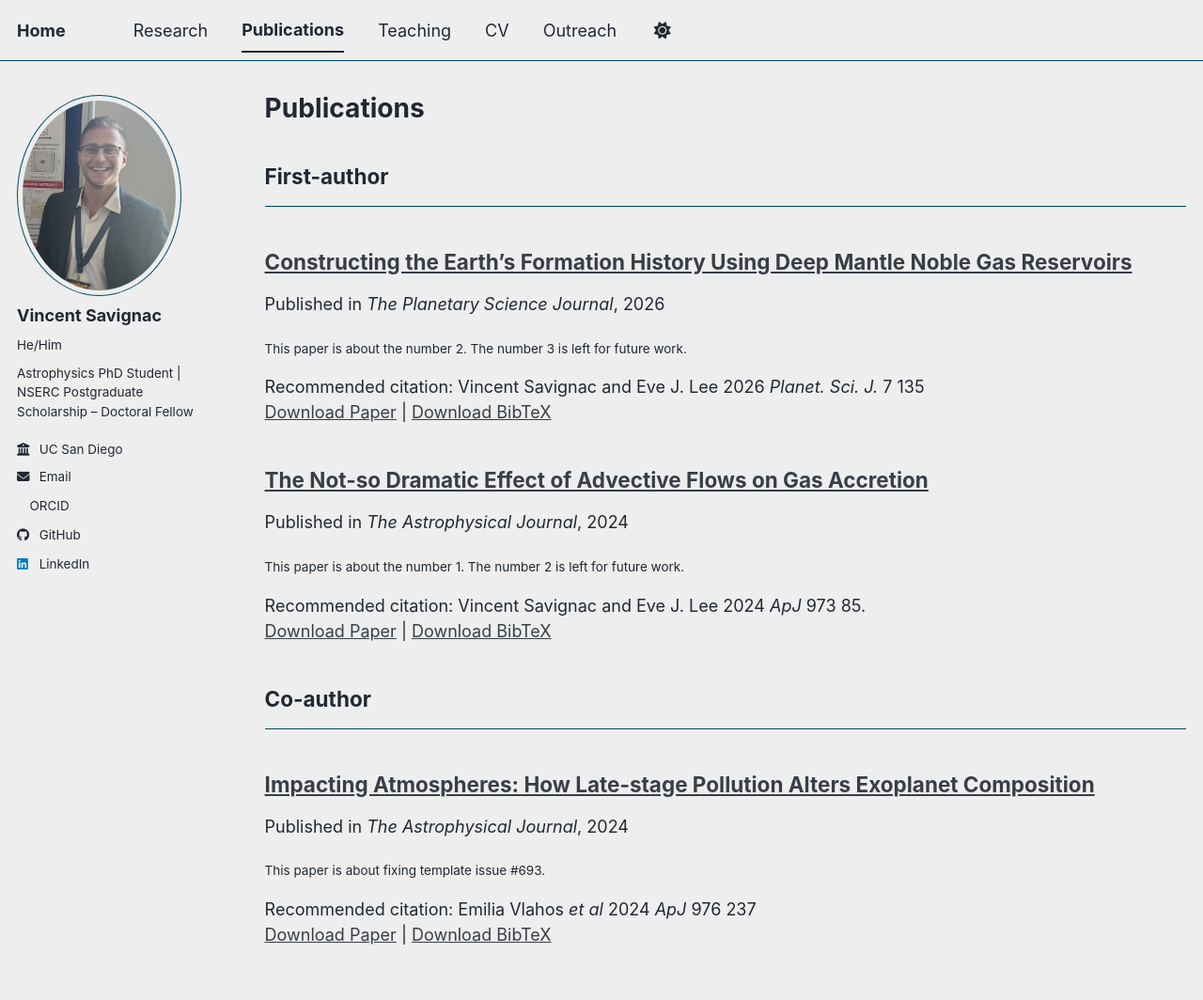
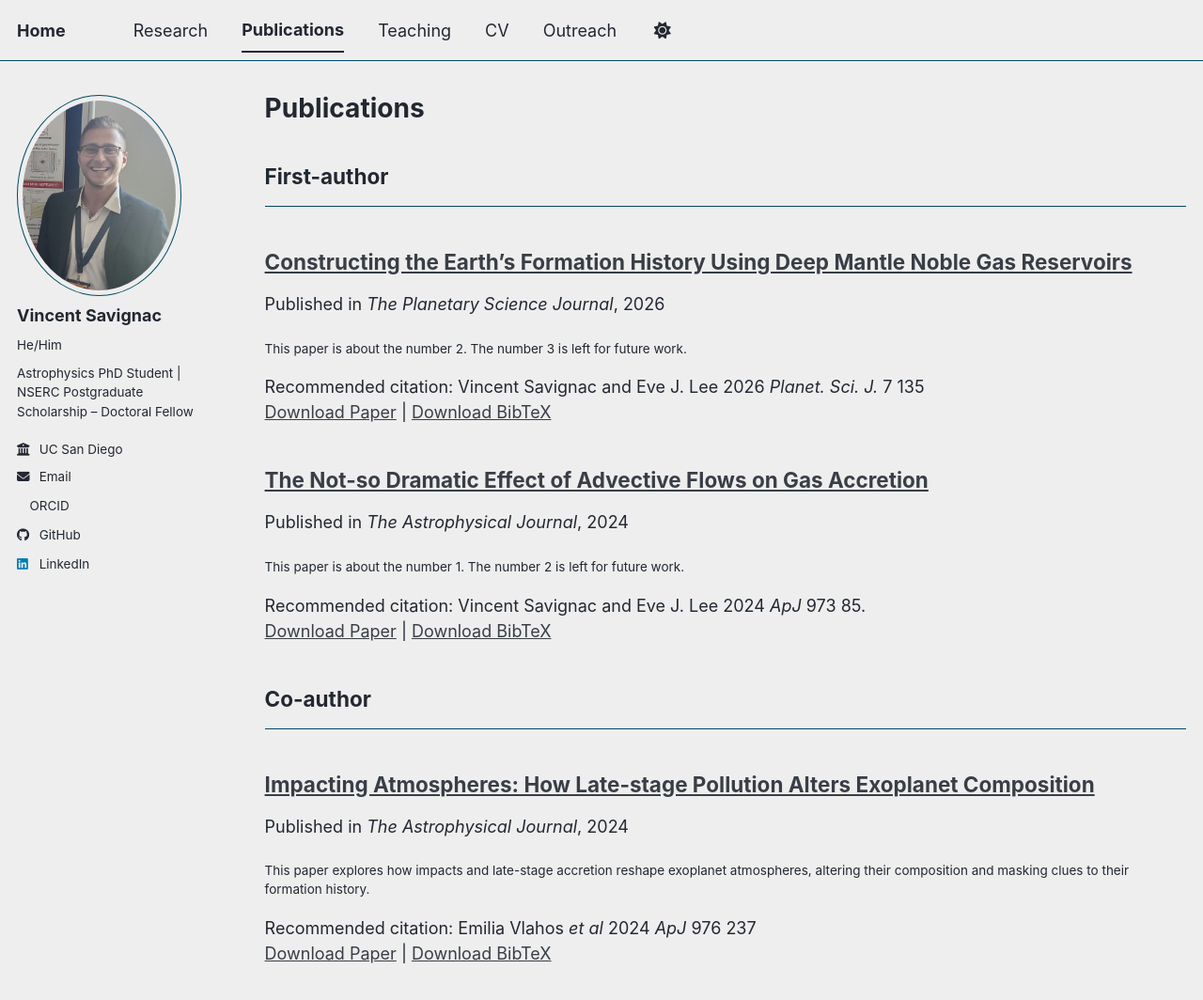
Before and after one commit to vincentsavignac/vincentsavignac.github.io, a Jekyll site: the page built from _pages/publications.html, in a window 1280 px wide and 1064 px high. Shown: the whole window at 94% size. Built offline with Jekyll 4.4.1, drawn with Linux system fonts in a browser that asks for light colours; a script bundle is joined from its source files by our own code; a style sheet for code colours, icons or effects is not loaded.

Commit message:
Revise excerpt for 'Impacting Atmospheres' publication
Updated the excerpt to better reflect the content of the paper.

```diff
--- a/_publications/2024-11-26-impacting_atmospheres.md
+++ b/_publications/2024-11-26-impacting_atmospheres.md
@@ -3,7 +3,7 @@ title: "Impacting Atmospheres: How Late-stage Pollution Alters Exoplanet Composi
 collection: publications
 category: co_author
 permalink: https://vincentsavignac.github.io/2024-11-26_impacting_atmospheres
-excerpt: 'This paper is about fixing template issue #693.'
+excerpt: 'This paper explores how impacts and late-stage accretion reshape exoplanet atmospheres, altering their composition and masking clues to their formation history.'
 date: 2024-11-26
 venue: 'The Astrophysical Journal'
 paperurl: 'https://vincentsavignac.github.io/files/impacting_atmospheres_paper.pdf'
```
